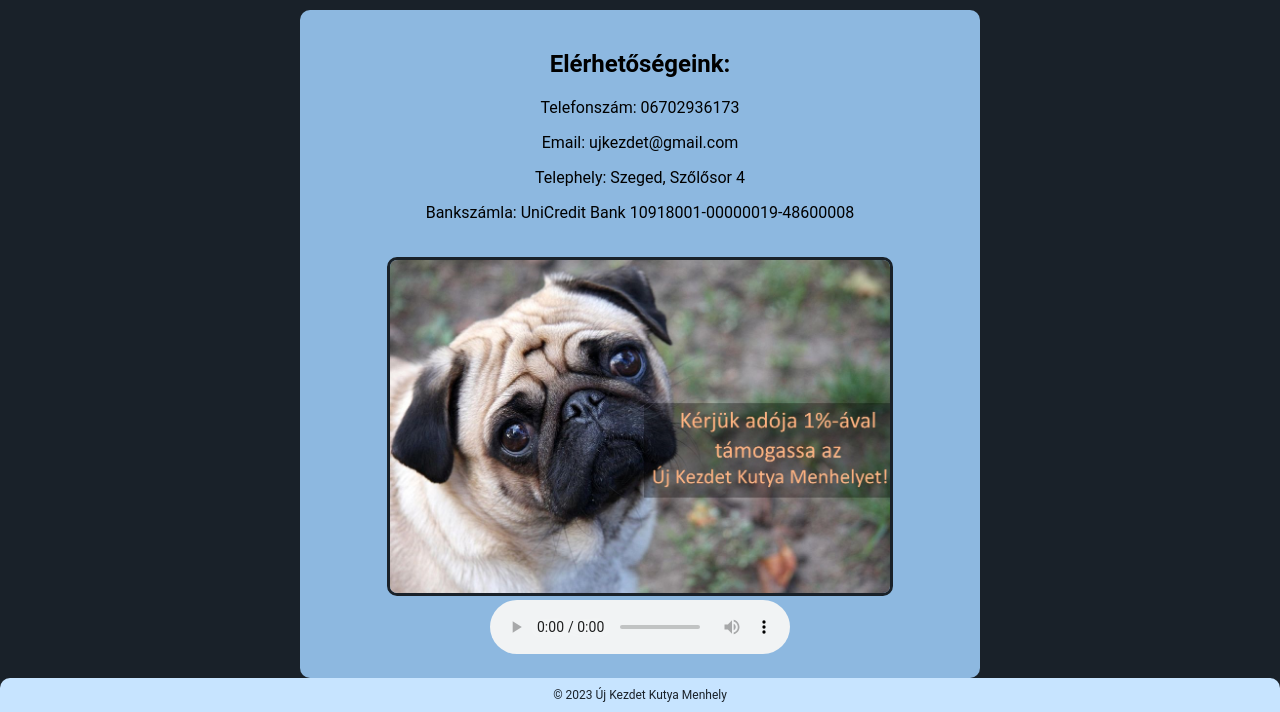
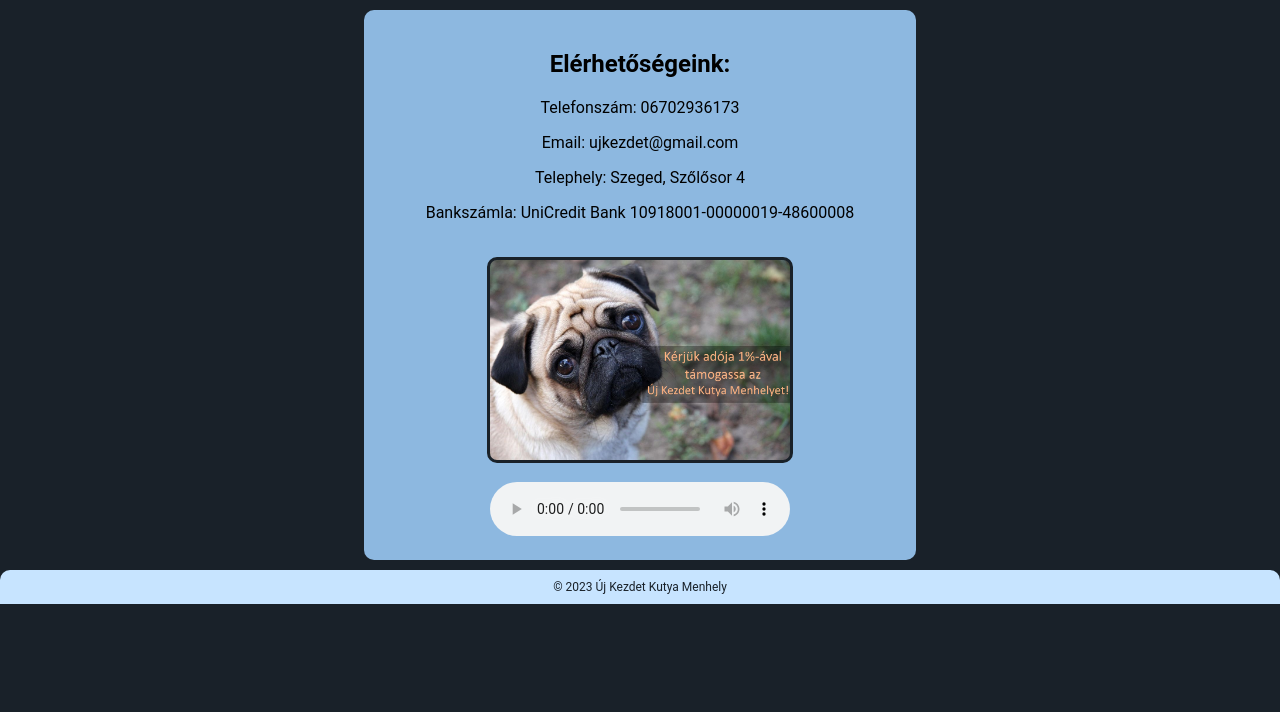
Before and after one commit to k1me/kutya_menhely, a PHP site: page /elerhetoseg.html in a window 1280 px wide. Shown: the part 142-854 px from the top of the page. After the commit the page ends 746 px from the top, so only its background shows below. Run offline with PHP 8.4, Linux system fonts and the light colour scheme.

Commit message:
Elérhetőség done

```diff
--- a/css/elerhetoseg.css
+++ b/css/elerhetoseg.css
@@ -1,10 +1,11 @@
 
 
 .div-container {
-    max-width: 50%;
+    max-width: 40%;
     float: inherit;
     margin: auto;
     margin-top: 10px;
+    margin-bottom: 10px;
     padding: 20px;
     background-color: #8db8e0;
     border-radius: 10px;
@@ -17,11 +18,33 @@
     width: 100%;
     height: 100%;
     position: relative;
+
+}
+
+.div-audio{
+    margin: auto;
+}
+
+.div-background {
+    margin: auto;
+    background-image: url("adoszazalek.jpg");
+    background-size: cover;
+    background-position: center;
+    border-radius: 10px;
+    border-radius: 10px;
+    border-color: #192129;
+    border-style: solid;
+    border-width: 3px;
+    background-size: 100% 100%;
+    max-width: 300px;
+    max-height: 200px;
     justify-content: center;
+    flex-direction: column;
 }
 
 img {
-
+    overflow: auto;
+    box-sizing: inherit;
     border-radius: 10px;
     border-radius: 10px;
     border-color: #192129;
--- a/elerhetoseg.html
+++ b/elerhetoseg.html
@@ -30,11 +30,26 @@
         <p>Telephely: Szeged, Szőlősor 4</p>
         <p>Bankszámla: UniCredit Bank 10918001-00000019-48600008</p>
         <br>
-        <img src="img/adoszazalek.jpg" alt="Adó 1 százalék" width="500px">
+        <div class="div-background" >
+            <br>
+            <br>
+            <br>
+            <br>
+            <br>
+            <br>
+            <br>
+            <br>
+            <br>
+            <br>
+            <br>
+            <br>
+        </div>
         <br>
-        <audio controls autoplay>
-            <source src="multi/ugat.mp3" type="audio/mpeg">
-        </audio>
+        <div class="div-audio">
+            <audio controls autoplay>
+                 <source src="multi/ugat.mp3" type="audio/mpeg">
+             </audio>
+        </div>
     </div>
     <div class="footer-container">
         <footer>
```
Also changed, not shown: css/adoszazalek.jpg (added), 1 other file.
